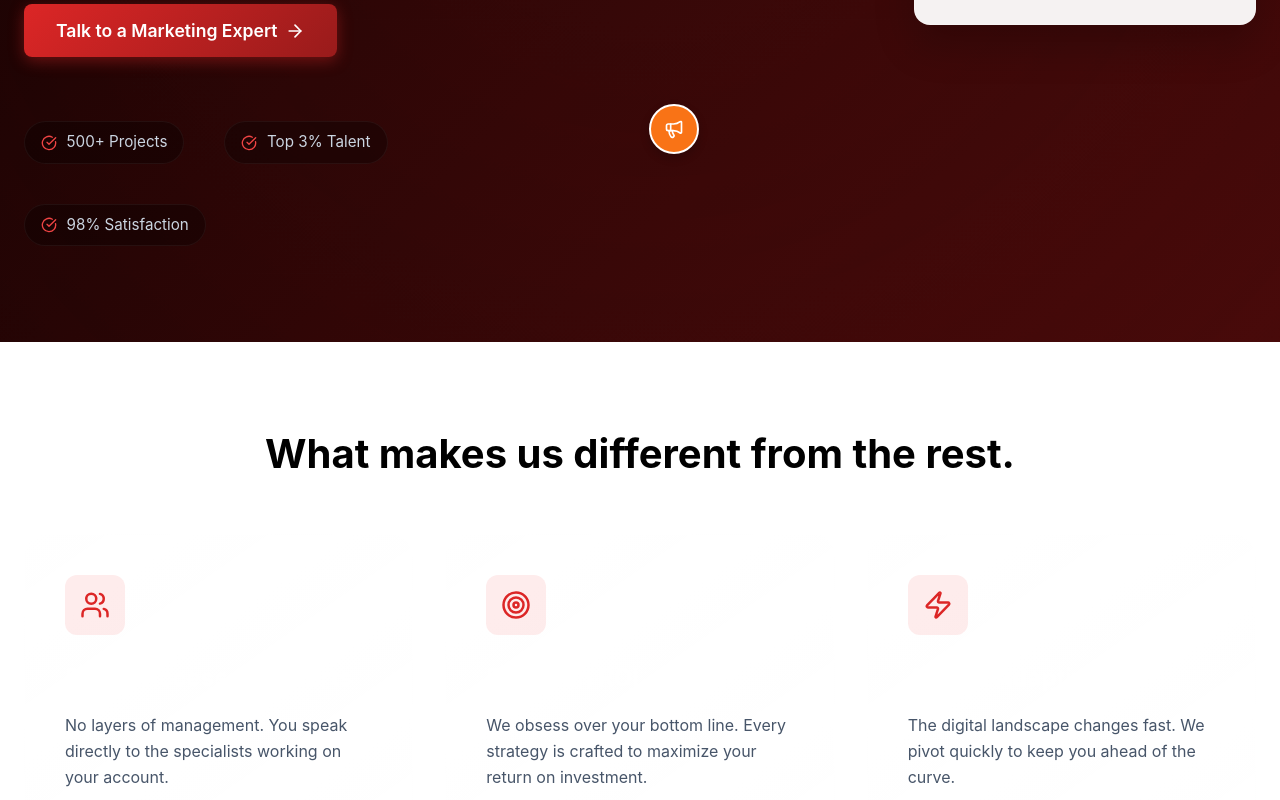
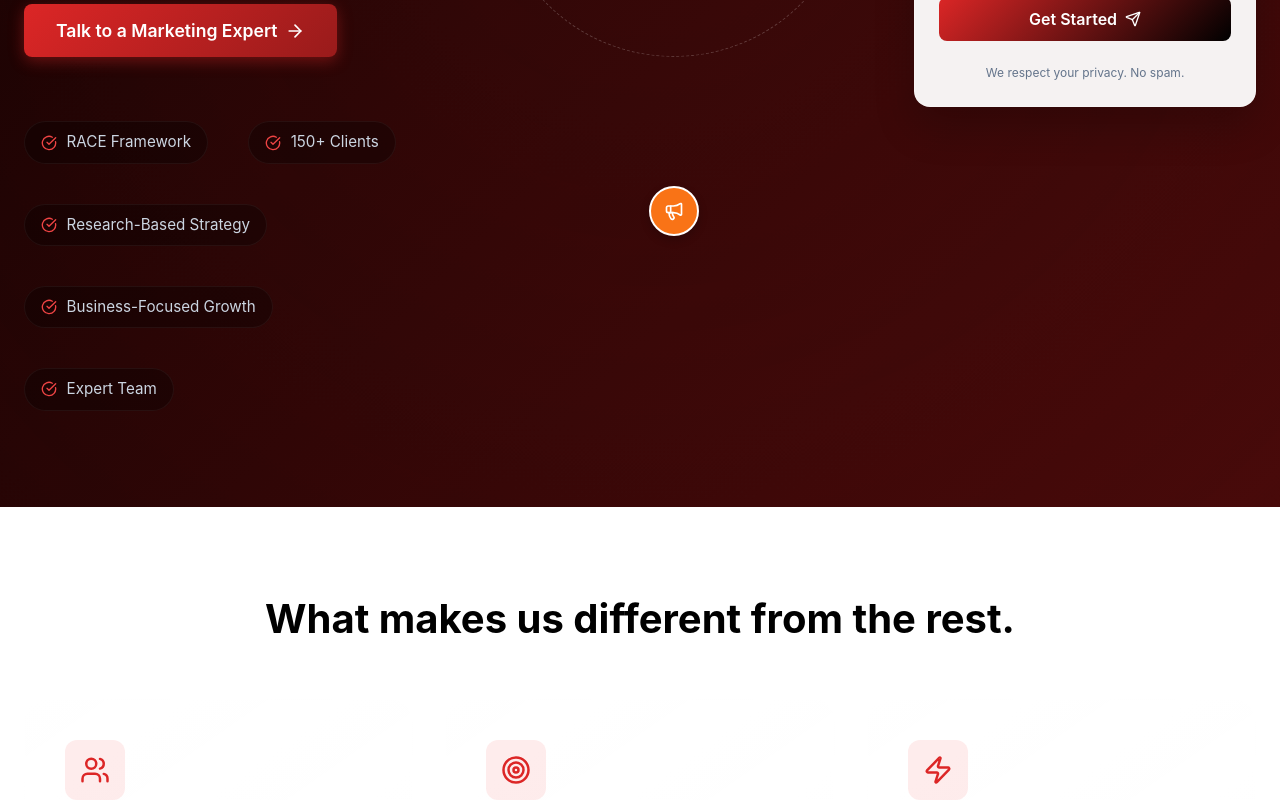
Before and after one commit to Fazilfazi991/redshark, a React (Vite) app: page / in a window 1280 px wide. Shown: the part 840-1640 px from the top of the page. Built offline with nearby package versions, Linux system fonts and the light colour scheme.

Commit message:
Update Hero trust elements

```diff
--- a/src/components/Hero.tsx
+++ b/src/components/Hero.tsx
@@ -31,15 +31,23 @@ const Hero = () => {
                     <div className="hero-trust-elements">
                         <div className="trust-item">
                             <CheckCircle size={16} className="text-primary" />
-                            <span>500+ Projects</span>
+                            <span>RACE Framework</span>
                         </div>
                         <div className="trust-item">
                             <CheckCircle size={16} className="text-primary" />
-                            <span>Top 3% Talent</span>
+                            <span>150+ Clients</span>
                         </div>
                         <div className="trust-item">
                             <CheckCircle size={16} className="text-primary" />
-                            <span>98% Satisfaction</span>
+                            <span>Research-Based Strategy</span>
+                        </div>
+                        <div className="trust-item">
+                            <CheckCircle size={16} className="text-primary" />
+                            <span>Business-Focused Growth</span>
+                        </div>
+                        <div className="trust-item">
+                            <CheckCircle size={16} className="text-primary" />
+                            <span>Expert Team</span>
                         </div>
                     </div>
                 </div>
```
